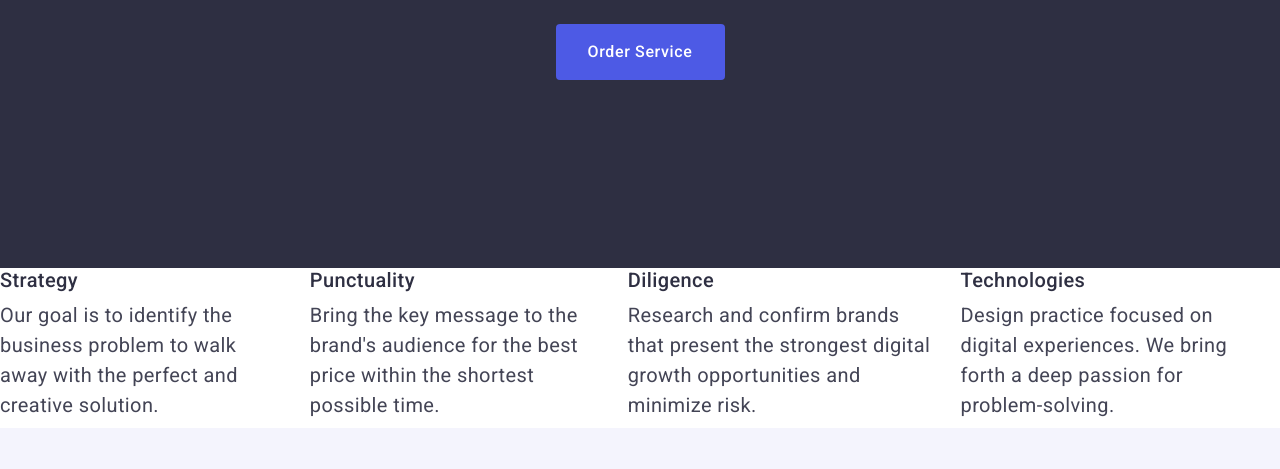
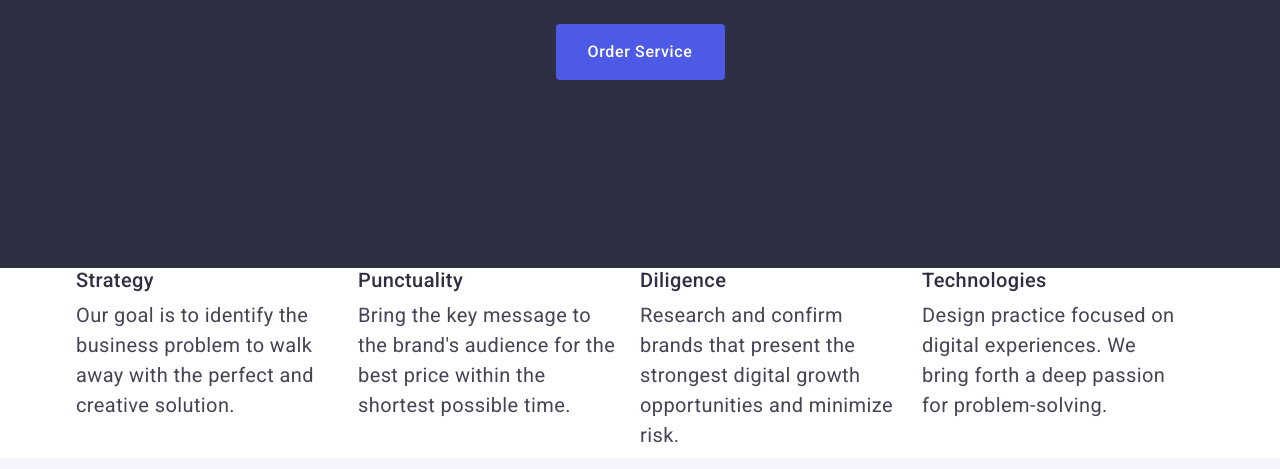
Before and after one commit to Yuwik/goit-markup-hw-03, a plain HTML site: page index.html in a window 1280 px wide. Shown: the part 483-952 px from the top of the page. Drawn offline with nearby package versions, Linux system fonts and the light colour scheme.

Commit message:
commit message

```diff
--- a/css/styles.css
+++ b/css/styles.css
@@ -47,7 +47,6 @@ a {
   font-style: normal;
 
 }
-
 /* СТИЛИ */
 /* НАВИГАЦИЯ */
 
@@ -69,13 +68,14 @@ a {
 .logo-head-second {
   color: #2e2f42;
 }
+
 .head-page .link-head {
   font-family: "Roboto", sans-serif;
   font-size: 16px;
   font-weight: 500;
   line-height: 24px;
   letter-spacing: 0.02em;
-  text-align: center;
+  text-align: left;
   color: #2E2F42;
   display: block;
 
@@ -169,7 +169,7 @@ a {
 
 /* Секция 2 */
 .section-two-styles {
-  padding: 120px;
+  padding-top: 120px;
   padding-bottom: 120px;
 }
 
@@ -184,7 +184,8 @@ a {
   color: #2E2F42;
   margin-bottom: 8px;
   display: flex;
-  margin-right: 24px
+  margin-right: 24px;
+  gap: 24px;
 }
 .section-second-text .paragraph-section-second {
   font-family: "Roboto", sans-serif;
--- a/index.html
+++ b/index.html
@@ -65,32 +65,32 @@
             </div>
         </section>
         <section>
-            <div class="container"></div>
+            <div class="container">
             <h2 class="visually-hidden"> Section</h2>
 
             <ul style="list-style-type: none" class="section-second-text">
-                <li>
+                <li class="list-second-style">
                     <h3 class="title-s-second">Strategy</h3>
                     <p class="paragraph-section-second">
                         Our goal is to identify the business problem to walk away with the
                         perfect and creative solution.
                     </p>
                 </li>
-                <li>
+                <li class="list-second-style">
                     <h3 class="title-s-second">Punctuality</h3>
                     <p class="paragraph-section-second">
                         Bring the key message to the brand's audience for the best price
                         within the shortest possible time.
                     </p>
                 </li>
-                <li>
+            <li class="list-second-style">
                     <h3 class="title-s-second">Diligence</h3>
                     <p class="paragraph-section-second">
                         Research and confirm brands that present the strongest digital
                         growth opportunities and minimize risk.
                     </p>
                 </li>
-                <li>
+                <li class="list-second-style">
                     <h3 class="title-s-second">Technologies</h3>
                     <p class="paragraph-section-second">
                         Design practice focused on digital experiences. We bring forth a
@@ -169,6 +169,7 @@
                     <h3 class="portfolio-name">Screen Illustrations</h3>
                     <p class="portfolio-class">Design</p>
                 </li>
+                <li class="list-class-four">
                     <img src="./images/OnlineCourses.jpg" width="360" alt="Online Courses" />
                     <div class="class-text-four">
                     <h3 class="portfolio-name">Online Courses</h3>
```
